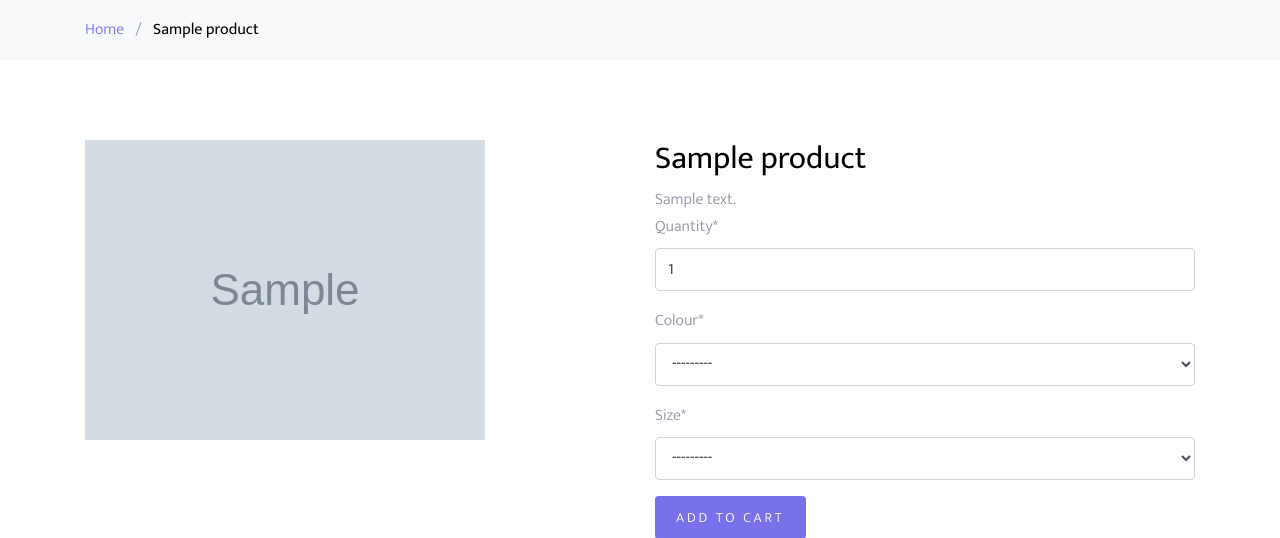
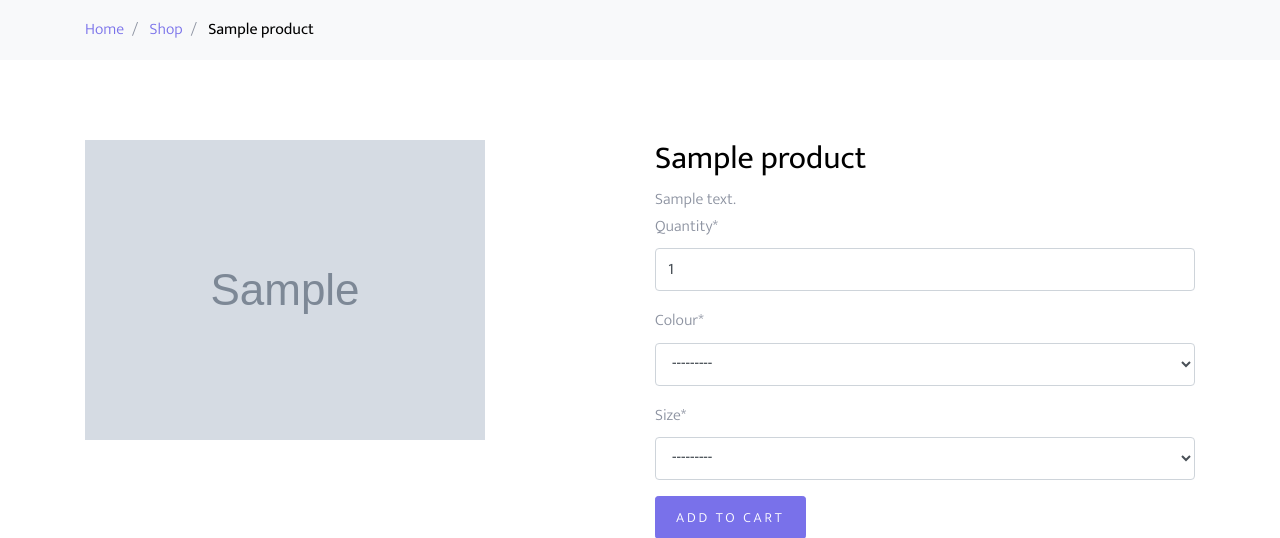
Before and after one commit to MichaelTowson/-DJANGO-Simple-Ecommerce, a Django app: a page that uses templates/cart/product_detail.html in a window 1280 px wide. Shown: the part 234-772 px from the top of the page. Run offline with Django 3.2, Linux system fonts and the light colour scheme; tables that the repository leaves empty hold one stand-in row (values such as "Sample post"); grey boxes marked "Sample" are stand-in pictures; some libraries are stand-ins or nearby versions.

Commit message:
fix breadcrumbs link on product detail page

```diff
--- a/cart/views.py
+++ b/cart/views.py
@@ -86,5 +86,5 @@
         return redirect("cart:summary")
 
 class CheckoutView(generic.FormView):
-    template_engine = 'cart/checkout.html'
+    template_name = 'cart/checkout.html'
     form_class = AddressForm
--- a/templates/cart/cart.html
+++ b/templates/cart/cart.html
@@ -10,7 +10,7 @@
             <div class="col-md-12 mb-0">
                 <a href="{% url 'home' %}">Home</a>
                 <span class="mx-2 mb-0">/</span>
-                <strong class="text-black">{{ product.title }}</strong>
+                <strong class="text-black">Cart</strong>
             </div>
         </div>
     </div>
--- a/templates/cart/product_detail.html
+++ b/templates/cart/product_detail.html
@@ -8,8 +8,8 @@
     <div class="container">
         <div class="row">
             <div class="col-md-12 mb-0">
-                <a href="{% url 'home' %}">Home</a>
-                <span class="mx-2 mb-0">/</span>
+                <a href="{% url 'home' %}">Home</a><span class="mx-2 mb-0">/</span>
+                <a href="{% url 'cart:product-list' %}">Shop</a><span class="mx-2 mb-0">/</span>
                 <strong class="text-black">{{ product.title }}</strong>
             </div>
         </div>
```
